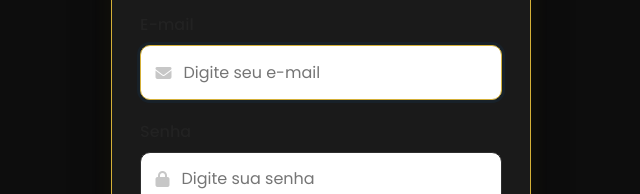
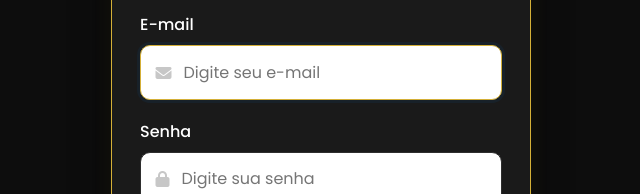
Before and after one commit to tiger-tech-br/adm-membros-igreja, a website: page admin/login.html in a window 1280 px wide. Shown: the part 293-487 px from the top of the page, without its empty margins (319-959 px from the left). Drawn offline with Linux system fonts and the light colour scheme.

Commit message:
cor login

```diff
--- a/admin/css/global/base.css
+++ b/admin/css/global/base.css
@@ -110,6 +110,8 @@ label {
     margin-bottom: var(--space-2);
 
     font-weight: var(--font-weight-medium);
+
+    color: var(--color-white);
 
 }
 
```
